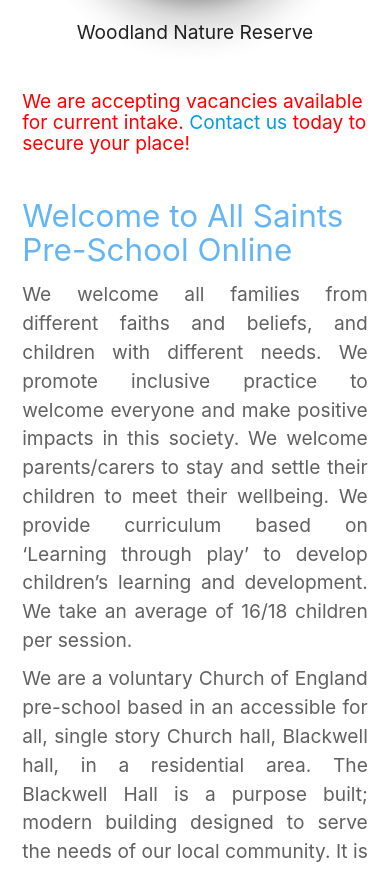
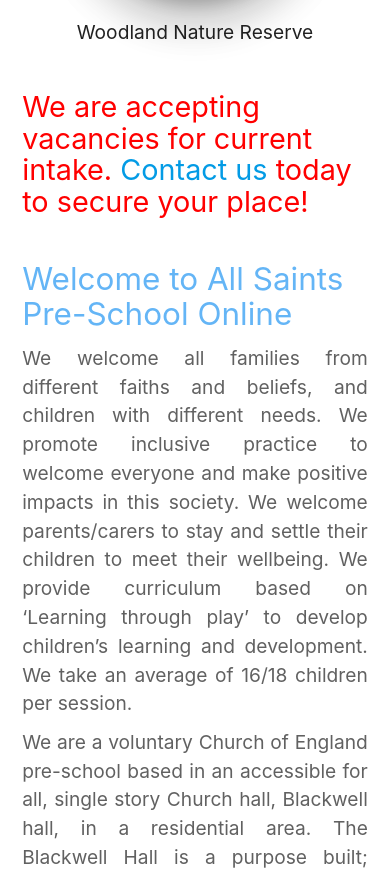
Before and after one commit to rajgthub/appdevdep, a React (Create React App) app: page / in a window 390 px wide. Shown: the part 1300-2170 px from the top of the page. Built offline with nearby package versions, Linux system fonts and the light colour scheme.

Commit message:
Removed available from vacancy alert.

```diff
--- a/src/App.scss
+++ b/src/App.scss
@@ -13,9 +13,3 @@
     display: flex;
     justify-content: center;
 }
-.content{
-
-}
-.text-title{
-
-}
--- a/src/components/Header/Header.css
+++ b/src/components/Header/Header.css
@@ -24,7 +24,7 @@
 }
 @media only screen and (max-width: 700px) {
   .top_message {
-    font-size: 1rem;
+    font-size: 1.5rem;
     margin-bottom: 1rem;
   }
   .nav_top {
--- a/src/components/VacancyAlert.js
+++ b/src/components/VacancyAlert.js
@@ -4,7 +4,7 @@
   return (
     <div className="alert_message">
       <h6 className="top_message">
-        We are accepting vacancies available for current intake.{" "}
+        We are accepting vacancies for current intake.{" "}
         <Link to="Contactus"> Contact us </Link>today to secure your place!
       </h6>
     </div>
```
